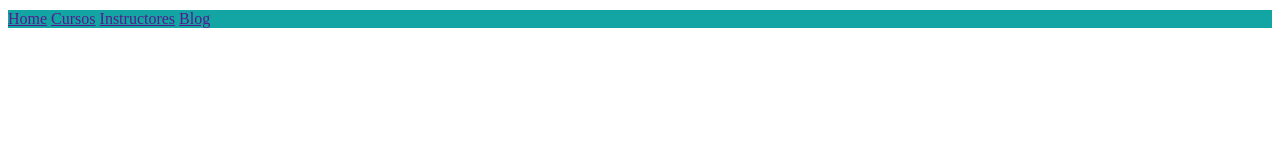
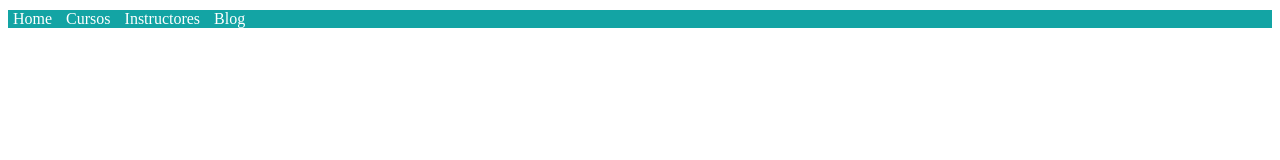
Before and after one commit to ooortizan/cursoDefinitivoCss, a plain HTML site: page clasePseudoClases/indexPseudoClases.html in a window 1280 px wide. Drawn offline with Linux system fonts and the light colour scheme.

Commit message:
Personalizando etiqueta a

```diff
--- a/clasePseudoClases/stylePseudoClases.css
+++ b/clasePseudoClases/stylePseudoClases.css
@@ -10,5 +10,8 @@
 }
 
 .main-nav__item a{
-
+    color: white;
+    padding: 5px;
+    border-radius: 2px;
+    text-decoration: none;
 }
```
